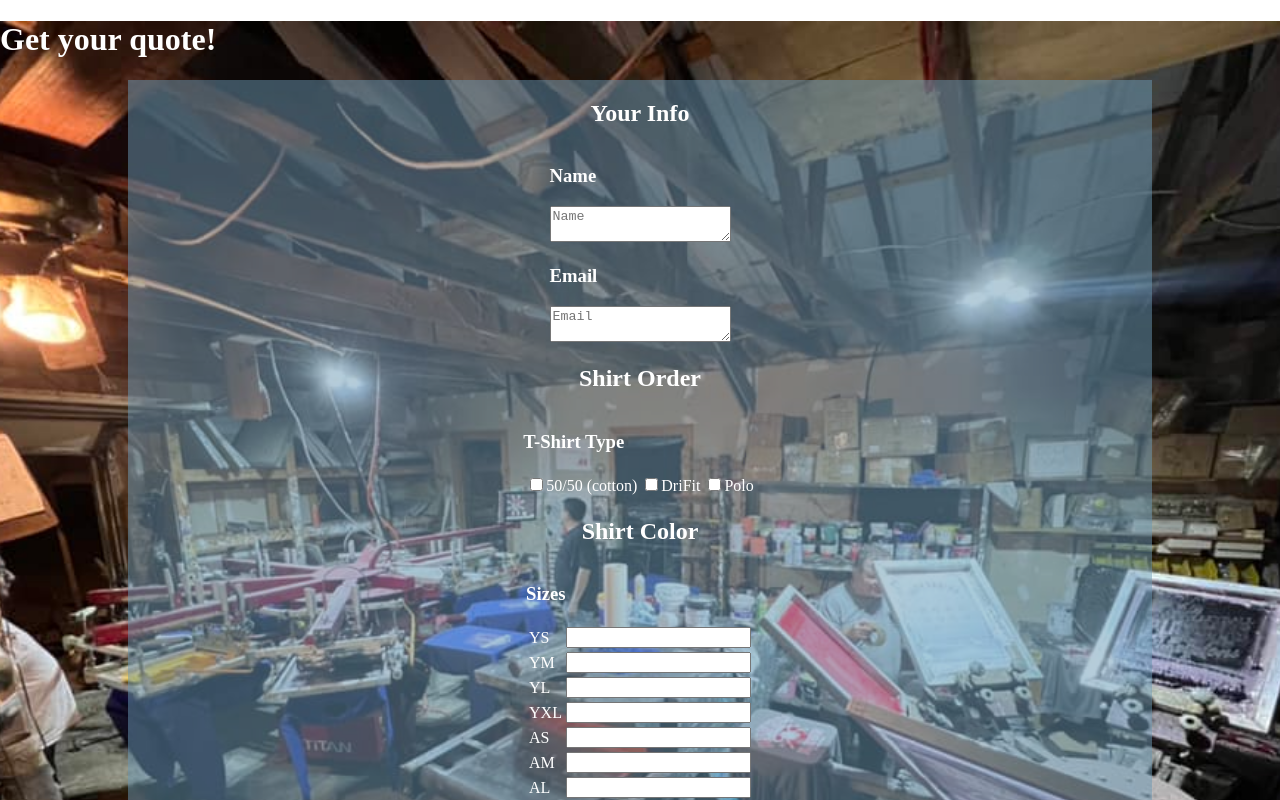
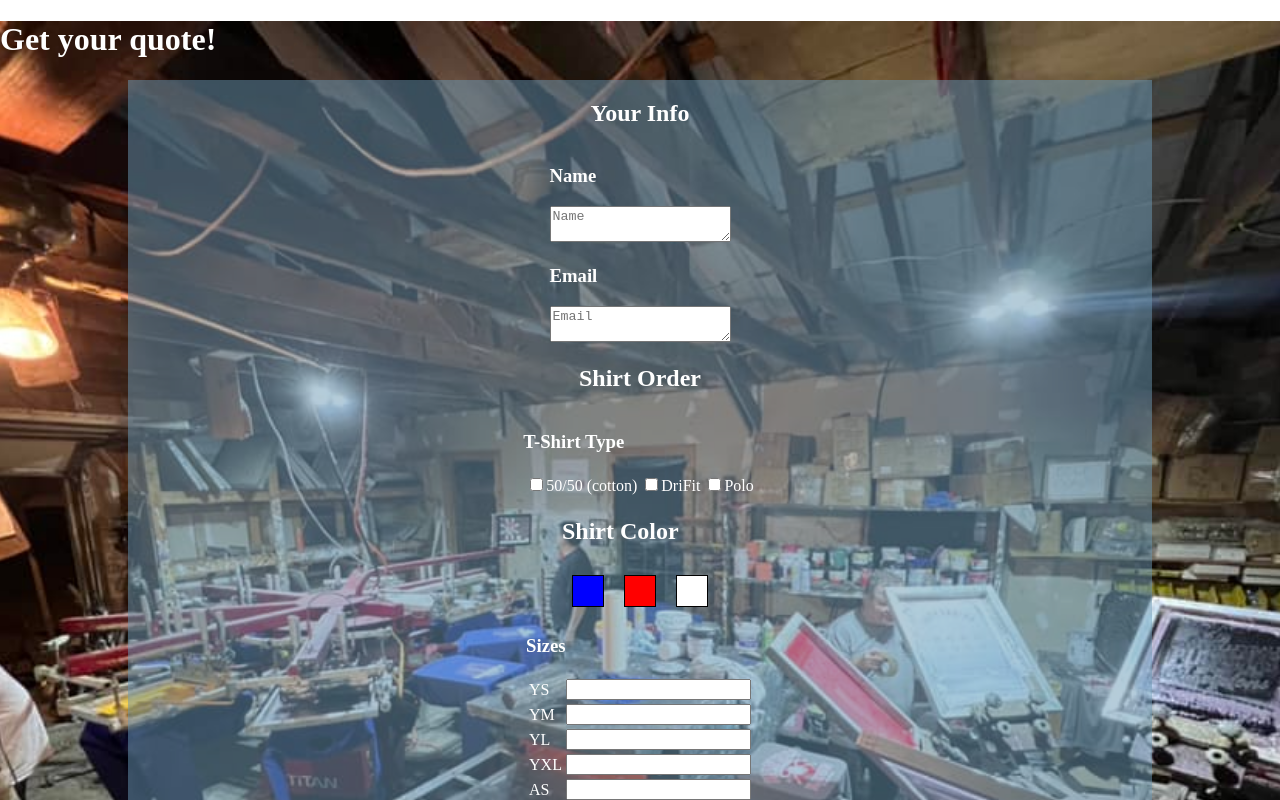
Before and after one commit to BrianEPalacios/Duratuff-Website, a React (Create React App) app: page /order in a window 1280 px wide. Shown: the top 800 px of the page. Built offline with nearby package versions, Linux system fonts and the light colour scheme.

Commit message:
add school and cart pages

```diff
--- a/src/App.jsx
+++ b/src/App.jsx
@@ -5,6 +5,7 @@ import Order from "./pages/Order";
 import Contact from "./pages/Contact";
 import AboutUs from "./pages/AboutUs";
 import School from "./pages/School";
+import Hebbronville from "./pages/Schools/Hebbronville";
 
 
 function App() {
@@ -18,6 +19,7 @@ function App() {
           <Route path="/contact" element={<Contact />} />
           <Route path="/aboutus" element={<AboutUs />} />
           <Route path="/school" element={<School />} />
+          <Route path="/school/hebbronville" element={<Hebbronville />} />
         </Routes>
       </Router>
     </div>
--- /dev/null
+++ b/src/components/HebbronvillePage/HebbronvilleBody.jsx
@@ -0,0 +1,12 @@
+import React from "react";
+
+function HebbronvilleBody(){
+  return(
+    <div>
+      <h1> Hebbronville </h1>
+
+    </div>
+  );
+};
+
+export default HebbronvilleBody;
--- a/src/components/Order/OrderBody/ShirtColor.jsx
+++ b/src/components/Order/OrderBody/ShirtColor.jsx
@@ -1,13 +1,14 @@
 import React from "react";
+import orderPageCSS from "../../../assets/orderPage.module.css";
 
 function ShirtColor(){
   return(
     <div>
       <h2 style={{color: "white"}}> Shirt Color </h2>
-      <div className="color-box">
-        <div className="blue-box"></div>
-        <div className="red-box"></div>
-        <div className="white-box"></div>
+      <div className={orderPageCSS["color-box"]}>
+        <div className={orderPageCSS["blue-box"]}></div>
+        <div className={orderPageCSS["red-box"]}></div>
+        <div className={orderPageCSS["white-box"]}></div>
       </div>
     </div>
   );
--- a/src/pages/Schools/Hebbronville.jsx
+++ b/src/pages/Schools/Hebbronville.jsx
@@ -0,0 +1,17 @@
+import React from "react";
+import Header from "../../components/Header/Header";
+import HebbronvilleBody from "../../components/HebbronvillePage/HebbronvilleBody";
+import Footer from "../../components/Footer/Footer";
+
+function Hebbronville(){
+  return(
+    <div>
+      <Header />
+      <h1> This is the school page </h1>
+      <HebbronvilleBody />
+      <Footer />
+    </div>
+  );
+};
+
+export default Hebbronville;
```
Also changed, not shown: src/images/SchoolLogos/HebbronvilleLogo.jpg (added), src/pages/Cart.jsx (added).
